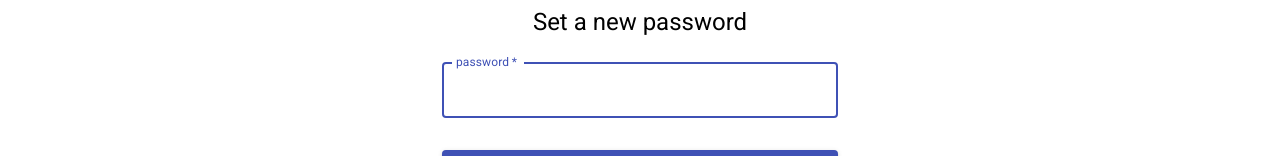
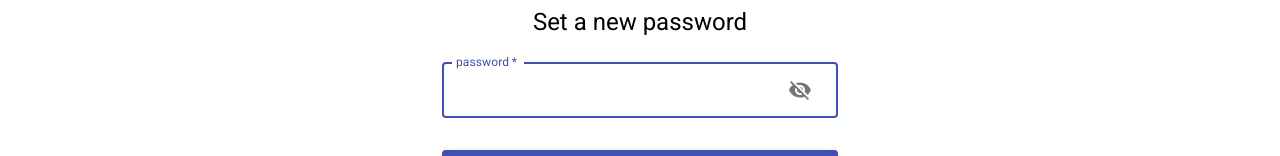
Before and after one commit to tweneboah/taskstech, a React (Create React App) app: page /reset_password/1 in a window 1280 px wide. Shown: the part 178-334 px from the top of the page. Built offline with nearby package versions, Linux system fonts and the light colour scheme.

Commit message:
[Add] a feature to show password instead of dots

```diff
--- a/src/pages/resetPassword/ResetPassword.jsx
+++ b/src/pages/resetPassword/ResetPassword.jsx
@@ -2,13 +2,17 @@ import React, { useState } from "react";
 import { Link as RouterLink, useParams, useHistory } from "react-router-dom";
 import Avatar from "@material-ui/core/Avatar";
 import LockOutlinedIcon from "@material-ui/icons/LockOutlined";
+import IconButton from '@material-ui/core/IconButton';
+import InputAdornment from "@material-ui/core/InputAdornment";
+import Visibility from '@material-ui/icons/Visibility';
+import VisibilityOff from '@material-ui/icons/VisibilityOff';
 import Button from "@material-ui/core/Button";
 import TextField from "@material-ui/core/TextField"
 import Link from "@material-ui/core/Link";
 import Grid from "@material-ui/core/Grid";
 import Box from "@material-ui/core/Box";
 import Typography from "@material-ui/core/Typography";
-import  FormHelperText  from "@material-ui/core/FormHelperText";
+import FormHelperText from "@material-ui/core/FormHelperText";
 import CircularProgress from "@material-ui/core/CircularProgress";
 import { makeStyles } from "@material-ui/core/styles";
 import Container from "@material-ui/core/Container";
@@ -57,6 +61,7 @@ const ResetPassword = () => {
     const [formState, setFormState] = useState(initialState)
     const [message, setMessage] = useState(initialMsgState)
     const [isLoading, setIsLoading] = useState(false)
+    const [showPassword, setShowPassword] = useState(false)
 
     const classes = useStyles();
     const { id } = useParams();
@@ -79,6 +84,7 @@ const ResetPassword = () => {
             isFormValid,
         }));
     };
+
 
     const handleOnBlur = (event) => {
         const { name, value } = event.target;
@@ -191,13 +197,23 @@ const ResetPassword = () => {
                         margin="normal"
                         required
                         fullWidth
-            type="password"
+                        type={showPassword ? "text" : "password"}
                         id="password"
                         label="password"
                         name="password"
                         autoComplete="password"
                         autoFocus
                         onChange={handleChange}
+                        InputProps={{
+                            endAdornment: <InputAdornment position="end">
+                                <IconButton
+                                    aria-label="toggle password visibility"
+                                    onClick={() => setShowPassword((prevState) => (!prevState))}
+                                >
+                                    {showPassword ? <Visibility /> : <VisibilityOff />}
+                                </IconButton>
+                            </InputAdornment>
+                        }}
                         onBlur={handleOnBlur}
                         error={formState.password.touched && formState.password.hasError}
                         helperText={formState.password.error}
```
Lines whose indentation alone changed are shown as unchanged.
